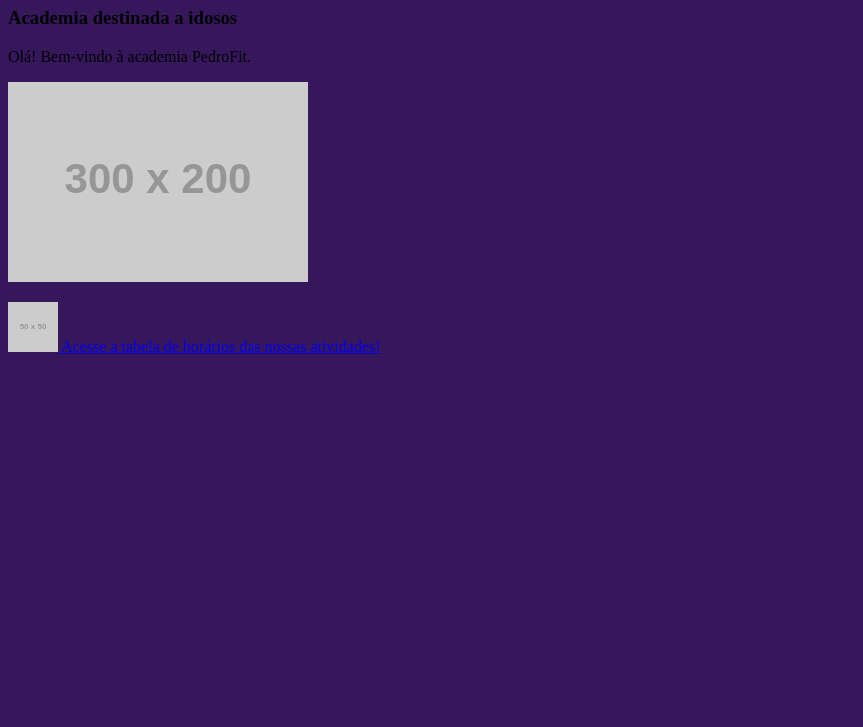
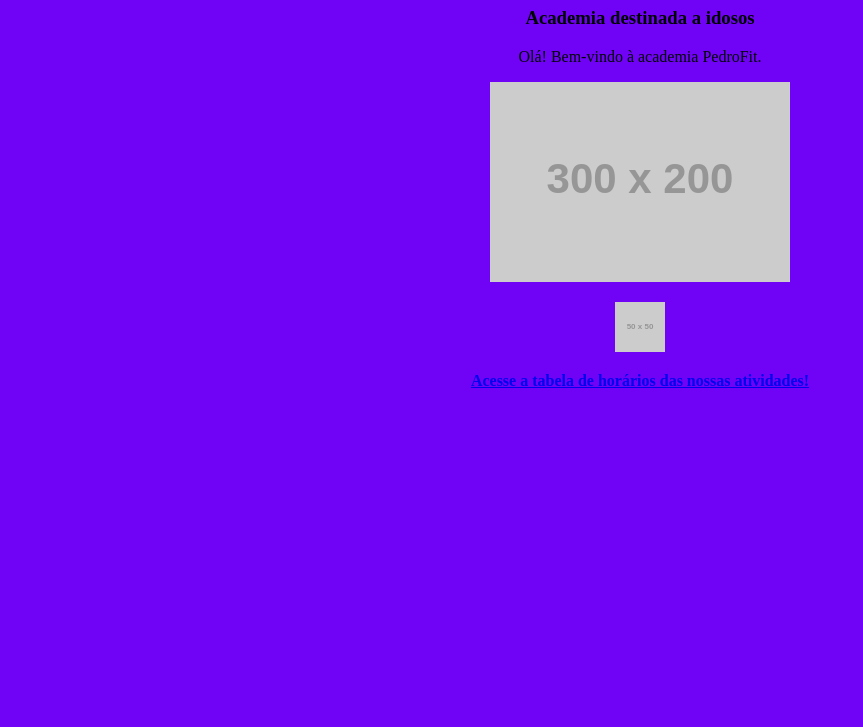
Before and after one commit to Pedro-Magal/site-gym, a plain HTML site: page index.html in a window 1280 px wide. Shown: the part 73-800 px from the top of the page, without its empty margins (0-863 px from the left). Drawn offline with Linux system fonts and the light colour scheme; placeholder pictures from the web are drawn by us.

```diff
--- a/index.html
+++ b/index.html
@@ -6,7 +6,7 @@
     <title>Site de academia</title>
     <link rel="stylesheet" href="style.css">
 </head>
-<body>
+<body class="texto-alinhado-no-centro">
     <!-- Precisamos aplicar -> Tabelas, links, imagens, Gifs -->
     <h1>Academia PedroFit</h1>
     <h3>Academia destinada a idosos</h3>
@@ -17,12 +17,13 @@
 
    <p></p>
 
-    <a href="index-academia-precos.html" target="_blank">
+    <a width="150" href="index-academia-precos.html" target="_blank">
         <img src="https://placehold.co/50x50" alt="Imagem-de-botão-de-clique" title="CLIQUE AQUI!">
     </a>
 
-    <a href="index-tabela-de-horarios.html" target="_blank">
-        Acesse a tabela de horários das nossas atividades!
+    <p></p>
+    <strong><a href="index-tabela-de-horarios.html" target="_blank">
+        Acesse a tabela de horários das nossas atividades!</strong>
     </a>
 
 </body>
--- a/style.css
+++ b/style.css
@@ -7,10 +7,16 @@
 
 } */
 
+.paginainiciallink {
 
-body {
-    background-color: #36175c;
+    padding-top: 12em;
+    font-size: 20px;
+}
 
+.texto-alinhado-no-centro
+{
+    background-color: #7002f5;
+    text-align: center;
 
 
 }
```
Also changed, not shown: index-academia-precos.html (+2 -0 lines), index-tabela-de-horarios.html (+3 -0 lines).
